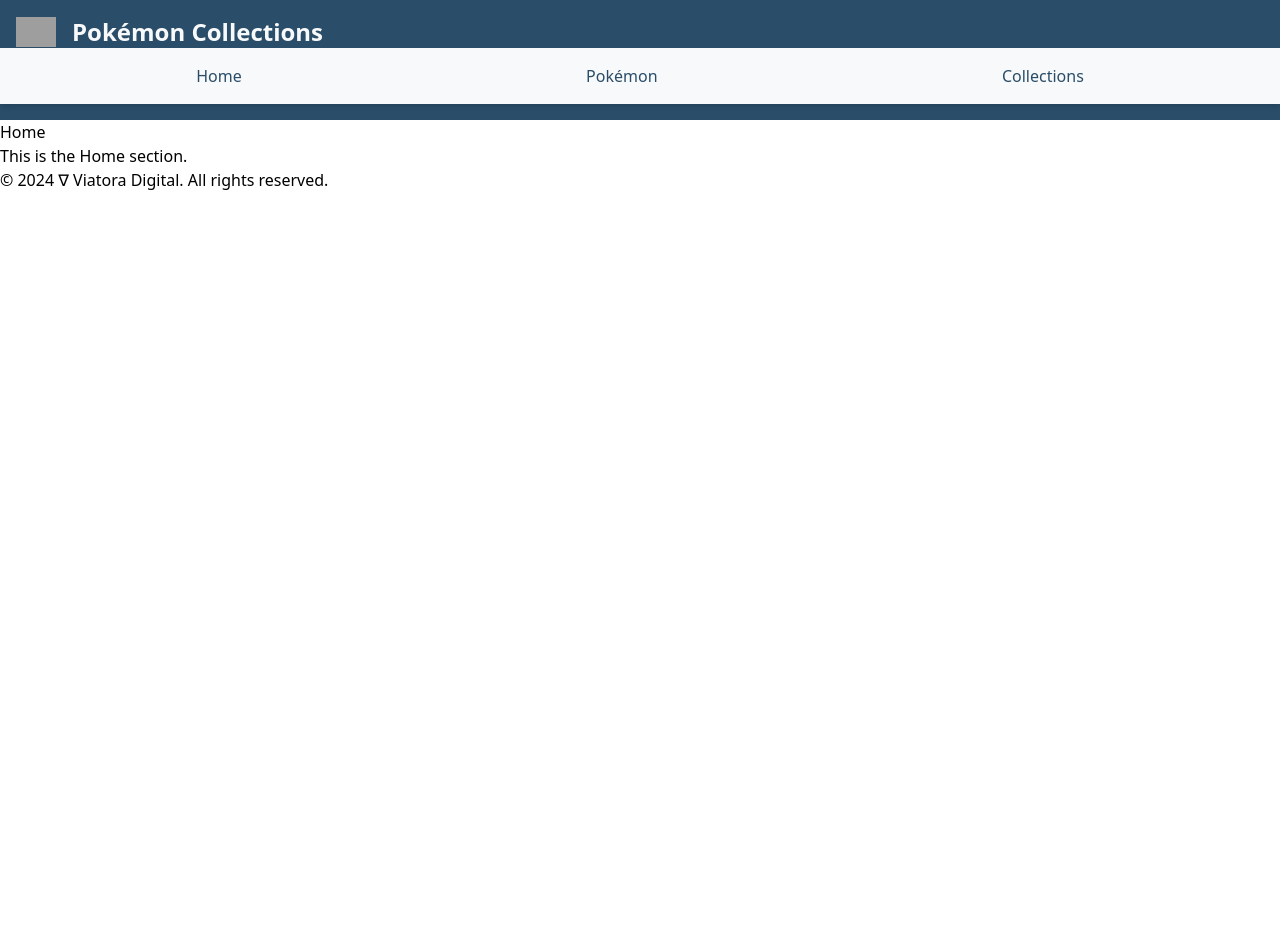
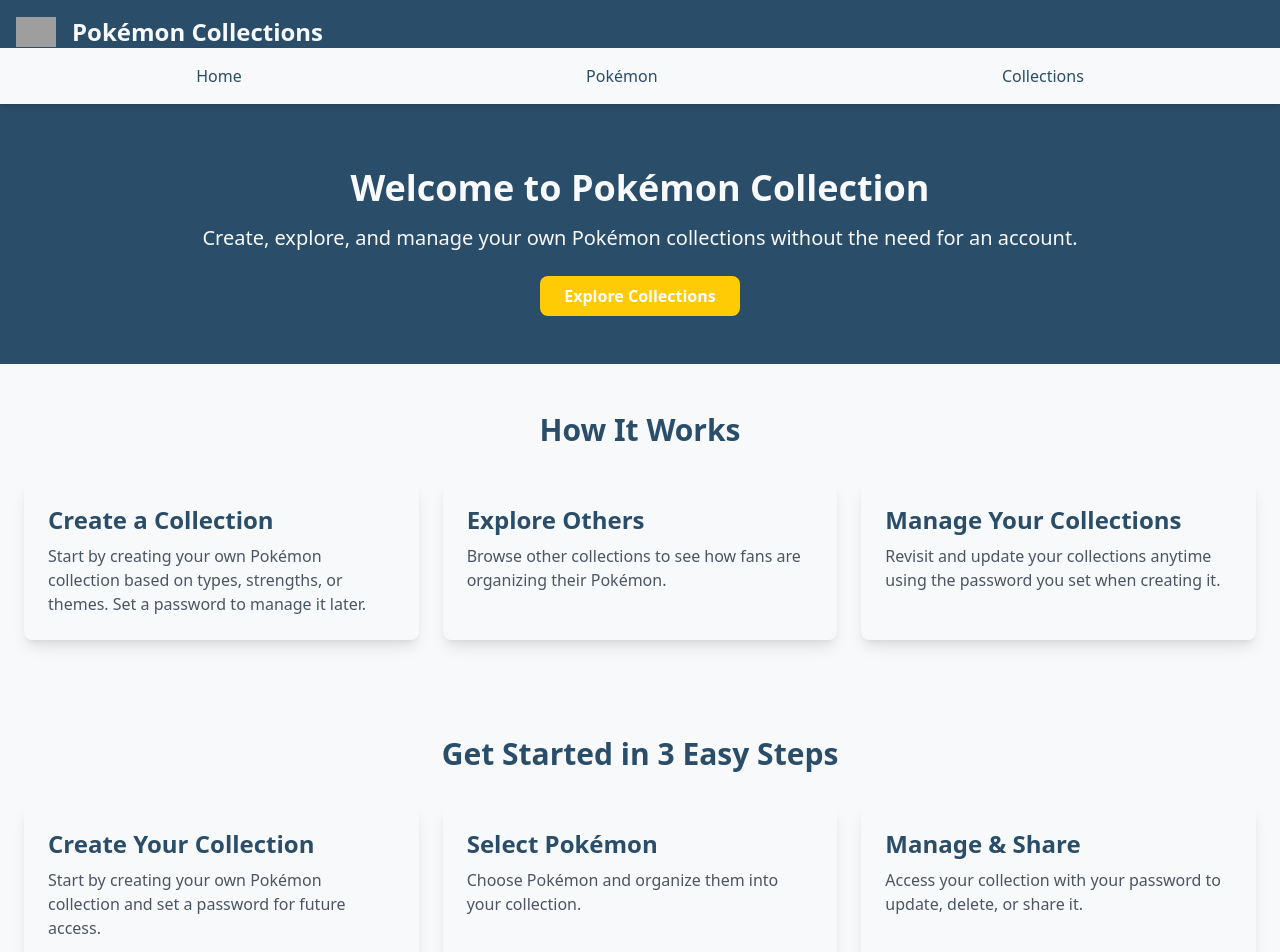
Before and after one commit to fac30/PRO05_FRONT_Gaj_Khalos_Max, a React (Vite) app: page / in a window 1280 px wide. Shown: the top 952 px of the page. Before the commit the page ends 800 px from the top, so only its background shows below. Built offline with nearby package versions, Linux system fonts and the light colour scheme; grey boxes are pictures that could not be loaded.

Commit message:
feat: designed homepage to explain what we do, so no need for about us

```diff
--- a/src/components/Button/Button.tsx
+++ b/src/components/Button/Button.tsx
@@ -1,17 +1,36 @@
-// src/components/Button/Button.tsx
-import React from "react";
+import React from 'react';
 
 interface ButtonProps {
-  children: React.ReactNode; // Button text or content
-  onClick: () => void; // Button click handler
-  className?: string; // Optional className for styling
+  children: React.ReactNode;
+  onClick?: () => void;
+  href?: string;
+  className?: string;
+  type?: 'button' | 'submit' | 'reset';
 }
 
-const Button: React.FC<ButtonProps> = ({ children, onClick, className = '' }) => {
+const Button: React.FC<ButtonProps> = ({
+  children,
+  onClick,
+  href,
+  className = '',
+  type = 'button',
+}) => {
+  if (href) {
+    return (
+      <a
+        href={href}
+        className={`inline-block text-midnight-blue font-semibold hover:text-electric-yellow ${className}`}
+      >
+        {children}
+      </a>
+    );
+  }
+
   return (
     <button
       onClick={onClick}
-      className={`text-midnight-blue font-semibold hover:text-electric-yellow ${className}`}
+      type={type}
+      className={`inline-block bg-electric-yellow text-midnight-blue py-2 px-6 rounded-lg font-semibold hover:bg-midnight-blue hover:text-soft-white transition-all ${className}`}
     >
       {children}
     </button>
--- /dev/null
+++ b/src/components/Section/SectionWithItems.tsx
@@ -0,0 +1,29 @@
+import React from 'react';
+
+interface Item {
+  title: string;
+  description: string;
+}
+
+interface SectionWithItemsProps {
+  title: string;
+  items: Item[];
+}
+
+const SectionWithItems: React.FC<SectionWithItemsProps> = ({ title, items }) => {
+  return (
+    <section className="py-12 px-6">
+      <h2 className="text-3xl font-bold text-center text-midnight-blue">{title}</h2>
+      <div className="mt-8 grid grid-cols-1 sm:grid-cols-2 lg:grid-cols-3 gap-6">
+        {items.map((item, index) => (
+          <div key={index} className="bg-soft-white shadow-lg p-6 rounded-lg">
+            <h3 className="text-2xl font-semibold text-midnight-blue">{item.title}</h3>
+            <p className="mt-2 text-gray-600">{item.description}</p>
+          </div>
+        ))}
+      </div>
+    </section>
+  );
+};
+
+export default SectionWithItems;
--- /dev/null
+++ b/src/components/Section/StepItem.tsx
@@ -0,0 +1,17 @@
+import React from 'react';
+
+interface StepItemProps {
+  title: string;
+  description: string;
+}
+
+const StepItem: React.FC<StepItemProps> = ({ title, description }) => {
+  return (
+    <div className="bg-soft-white shadow-lg p-6 rounded-lg">
+      <h3 className="text-2xl font-semibold text-midnight-blue">{title}</h3>
+      <p className="mt-2 text-gray-600">{description}</p>
+    </div>
+  );
+};
+
+export default StepItem;
--- a/src/pages/Home.tsx
+++ b/src/pages/Home.tsx
@@ -1,8 +1,43 @@
+// src/pages/Home.tsx
+import Button from '../components/Button/Button';
+import SectionWithItems from '../components/Section/SectionWithItems';
+import StepItem from '../components/Section/StepItem';
+
 export default function Home() {
-    return (
-      <main>
-        <h2>Home</h2>
-        <p>This is the Home section.</p>
-      </main>
-    );
-};
+  return (
+    <main className="bg-soft-white text-midnight-blue">
+      <section className="bg-midnight-blue text-soft-white py-12 px-4 text-center">
+        <h1 className="text-4xl font-extrabold">Welcome to Pokémon Collection</h1>
+        <p className="mt-4 text-xl">Create, explore, and manage your own Pokémon collections without the need for an account.</p>
+        <Button href="/collections" className="mt-6 inline-block text-white bg-electric-yellow py-2 px-6 rounded-lg font-semibold hover:bg-midnight-blue hover:text-soft-white transition-all">
+          Explore Collections
+        </Button>
+      </section>
+      <SectionWithItems
+        title="How It Works"
+        items={[
+          {
+            title: 'Create a Collection',
+            description: 'Start by creating your own Pokémon collection based on types, strengths, or themes. Set a password to manage it later.',
+          },
+          {
+            title: 'Explore Others',
+            description: 'Browse other collections to see how fans are organizing their Pokémon.',
+          },
+          {
+            title: 'Manage Your Collections',
+            description: 'Revisit and update your collections anytime using the password you set when creating it.',
+          },
+        ]}
+      />
+      <section className="py-12 px-6">
+        <h2 className="text-3xl font-bold text-center text-midnight-blue">Get Started in 3 Easy Steps</h2>
+        <div className="mt-8 grid grid-cols-1 sm:grid-cols-2 lg:grid-cols-3 gap-6">
+          <StepItem title="Create Your Collection" description="Start by creating your own Pokémon collection and set a password for future access." />
+          <StepItem title="Select Pokémon" description="Choose Pokémon and organize them into your collection." />
+          <StepItem title="Manage & Share" description="Access your collection with your password to update, delete, or share it." />
+        </div>
+      </section>
+    </main>
+  );
+}
```
